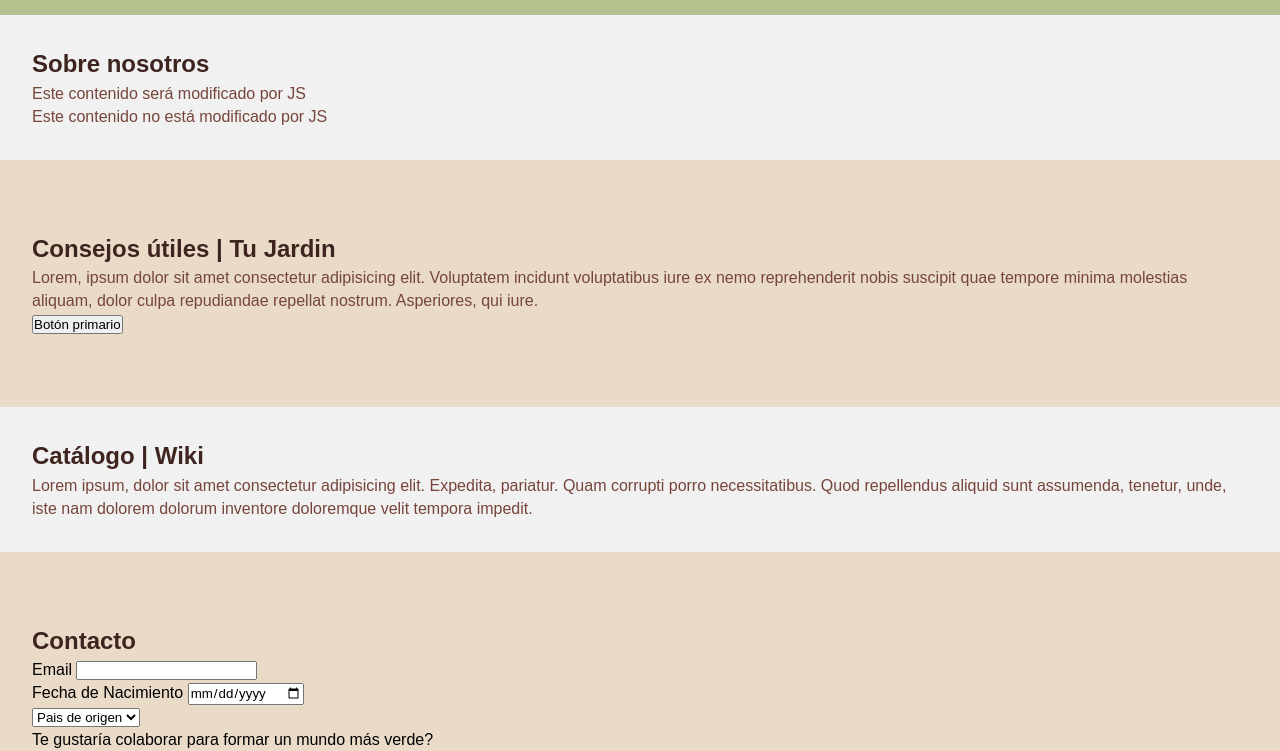
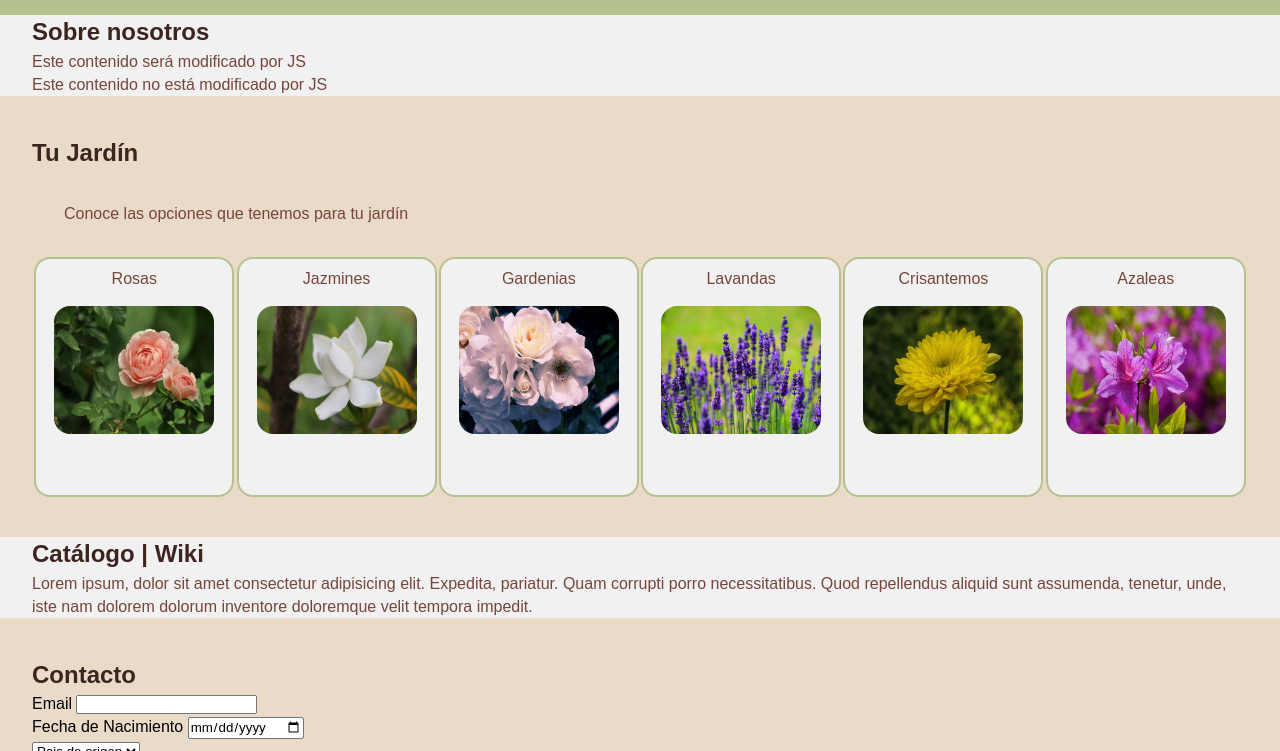
Before and after one commit to VillalbaAgustin/HojaVerde, a plain HTML site: page index.html in a window 1280 px wide. Shown: the part 45-796 px from the top of the page. Drawn offline with Linux system fonts and the light colour scheme; a web font is replaced by a local one.

Commit message:
Cards de flores con animación

```diff
--- a/index.html
+++ b/index.html
@@ -45,14 +45,76 @@
       </section>
 
       <section class= "seccion_oscura" id="Tu_Jardin">
-        <h2 id="titulo2">Consejos útiles | Tu Jardin</h2>
+        <h2 id="titulo2">Tu Jardín</h2>
         <div id="tema2">
           <!-- atajo p.contenido2*3{contenido a modificar}) -->
-          <p class="contenido2">Lorem, ipsum dolor sit amet consectetur adipisicing elit. Voluptatem incidunt voluptatibus iure ex nemo reprehenderit nobis suscipit quae tempore minima molestias aliquam, dolor culpa repudiandae repellat nostrum. Asperiores, qui iure.</p>
+          <p class="contenido2">Conoce las opciones que tenemos para tu jardín</p>
         </div>
-        <button class="boton boton-primario" onclick="cambiarTexto()">
+        <div class="card-flores-contenedor">
+          <div class="card-flores">
+            <div class="card-front">
+              <p>Rosas</p>
+              <img src="./static/img/card-flores/rosas.jpg" alt="Rosas">
+            </div>
+            <div class="card-back">
+              <p>Las rosas son conocidas por sus pétalos suaves y fragantes, y vienen en una amplia gama de colores, simbolizando amor y belleza.</p>
+            </div>
+
+          </div>
+          <div class="card-flores">
+            <div class="card-front">
+               <p>Jazmines</p>
+              <img src="./static/img/card-flores/jazmines.jpg" alt="Jazmines">
+            </div>
+            <div class="card-back">
+              <p>Los jazmines destacan por su aroma dulce y embriagador, y sus pequeñas flores blancas suelen florecer por la noche.</p>
+            </div>
+          </div>
+
+          <div class="card-flores">
+            <div class="card-front">
+              <p>Gardenias</p>
+              <img src="./static/img/card-flores/gardenias.jpg" alt="Gardenias">
+            </div>
+            <div class="card-back">
+              <p>Las gardenias tienen flores blancas y cremosas con una fragancia intensa y seductora, y sus hojas son brillantes y verdes. </p>
+            </div>
+          </div>
+
+          <div class="card-flores">
+            <div class="card-front">
+              <p>Lavandas</p>
+              <img src="./static/img/card-flores/lavandas.jpg" alt="Lavandas">
+            </div>
+            <div class="card-back">
+              <p>La lavanda es famosa por su distintivo color púrpura y su aroma calmante, a menudo utilizada en aromaterapia y productos de belleza.</p>
+            </div>
+          </div>
+
+          <div class="card-flores">
+            <div class="card-front">
+              <p>Crisantemos</p>
+              <img src="./static/img/card-flores/crisantemos.jpg" alt="Crisantemos">
+            </div>
+            <div class="card-back">
+              <p>Los crisantemos vienen en una variedad de colores y formas, y simbolizan alegría y longevidad, siendo populares en arreglos florales.</p>
+            </div>
+          </div>
+
+          <div class="card-flores">
+            <div class="card-front">
+              <p>Azaleas</p>
+              <img src="./static/img/card-flores/azaleas.jpg" alt="Azaleas">
+            </div>
+            <div class="card-back">
+              <p>Las azaleas presentan flores vibrantes en tonos rosas, rojos y blancos, y son conocidas por su exuberante floración en primavera.</p>
+            </div>
+          </div>
+
+        </div>
+        <!-- <button class="boton boton-primario" onclick="cambiarTexto()">
           Botón primario
-        </button>
+        </button> -->
       </section>
 
       <section class= "seccion_clara" id="Wiki">
--- a/static/css/style.css
+++ b/static/css/style.css
@@ -63,6 +63,7 @@ header {
   width: 100%;
   height: 60px;
   background-color: var(--primary-color);
+  z-index: 1;
 }
 
 nav {
@@ -106,5 +107,74 @@ footer {
 
 .seccion_clara, .seccion_oscura{
   width: 100%;
-  padding: 2rem;
+  padding: 0rem 2rem;
 }
+
+  /* Sección Tu Jardín */
+
+  .contenido2{
+    margin: 2rem;
+  }
+
+  .card-flores-contenedor{
+    display: flex;
+    justify-content: space-evenly;
+    flex-wrap: wrap;
+    margin: 2rem 0rem;
+    perspective: 62.5rem;
+  }
+
+  .card-flores{
+    display: flex;
+    flex-direction: column;
+    align-items: center;
+    background-color: var(--third-color);
+    width: 12.5rem;
+    height: 15rem;
+    border-radius: 1rem;
+    border: solid 0.18rem var(--primary-color);
+    cursor: pointer;
+    position: relative;
+    transform-style: preserve-3d;
+    transform: rotateY(0deg);
+    transition: transform 0.6s;
+  }
+
+  .card-flores p{
+    margin: 0.5rem;
+  }
+
+  .card-flores img{
+    width: 10rem;
+    height: 8rem;
+    border-radius: 1rem;
+    margin: 0.5rem;
+  }
+
+  .card-front, .card-back {
+    position: absolute;
+    backface-visibility: hidden;
+    display: flex;
+    flex-direction: column;
+    align-items: center;
+    border-radius: 1rem;
+    width: 12rem;
+    height: 14.5rem;
+    border-radius: 1rem;
+    z-index: -1;
+}
+
+.card-front {
+  background-color: var(--third-color);
+}
+
+.card-back {
+  background-color: var(--third-color);
+  transform: rotateY(180deg);
+  text-align: center;
+  padding-top: 1rem;
+}
+
+.card-flores:hover {
+  transform: rotateY(180deg);
+}
```
Also changed, not shown: static/img/card-flores/azaleas.jpg (added), static/img/card-flores/crisantemos.jpg (added), static/img/card-flores/gardenias.jpg (added), static/img/card-flores/jazmines.jpg (added), static/img/card-flores/lavandas.jpg (added), static/img/card-flores/rosas.jpg (added).
